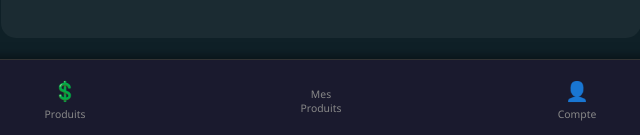
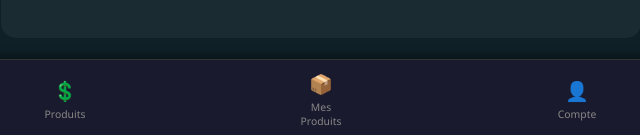
Before and after one commit to dioxyspaywer-dot/Dioxyspaywer, a website: page public/index.html in a window 1280 px wide. Shown: the part 662-797 px from the top of the page, 319-959 px from the left. Drawn offline with Linux system fonts and the light colour scheme; no server answers.

Commit message:
Add package icon to 'Mes Produits' button

```diff
--- a/public/index.html
+++ b/public/index.html
@@ -236,7 +236,7 @@
             <span>Produits</span>
         </div>
         <div class="nav-btn" onclick="switchTab('myproducts')">
-            <span class="nav-icon"></span>
+            <span class="nav-icon">📦</span>
             <span>Mes<br>Produits</span>
         </div>
         <div class="nav-btn" onclick="switchTab('account')">
```
